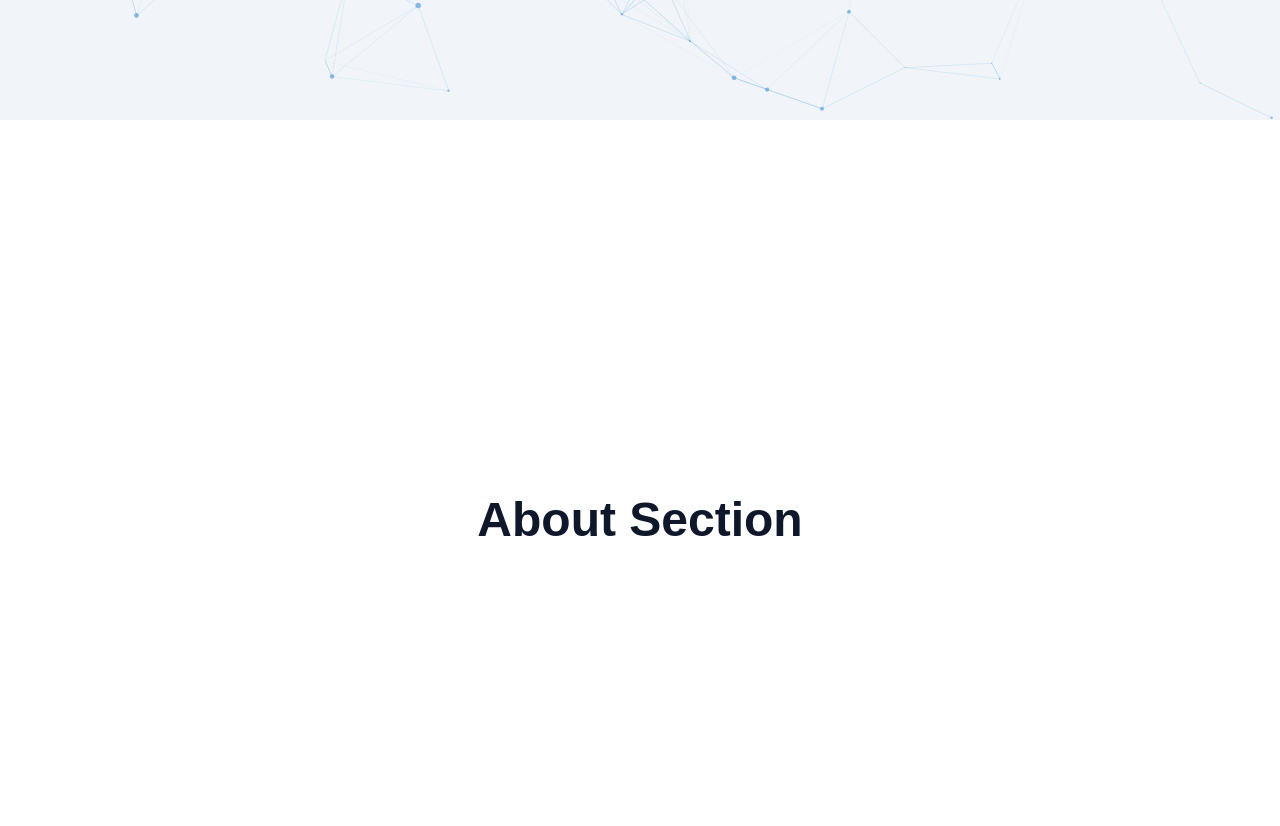
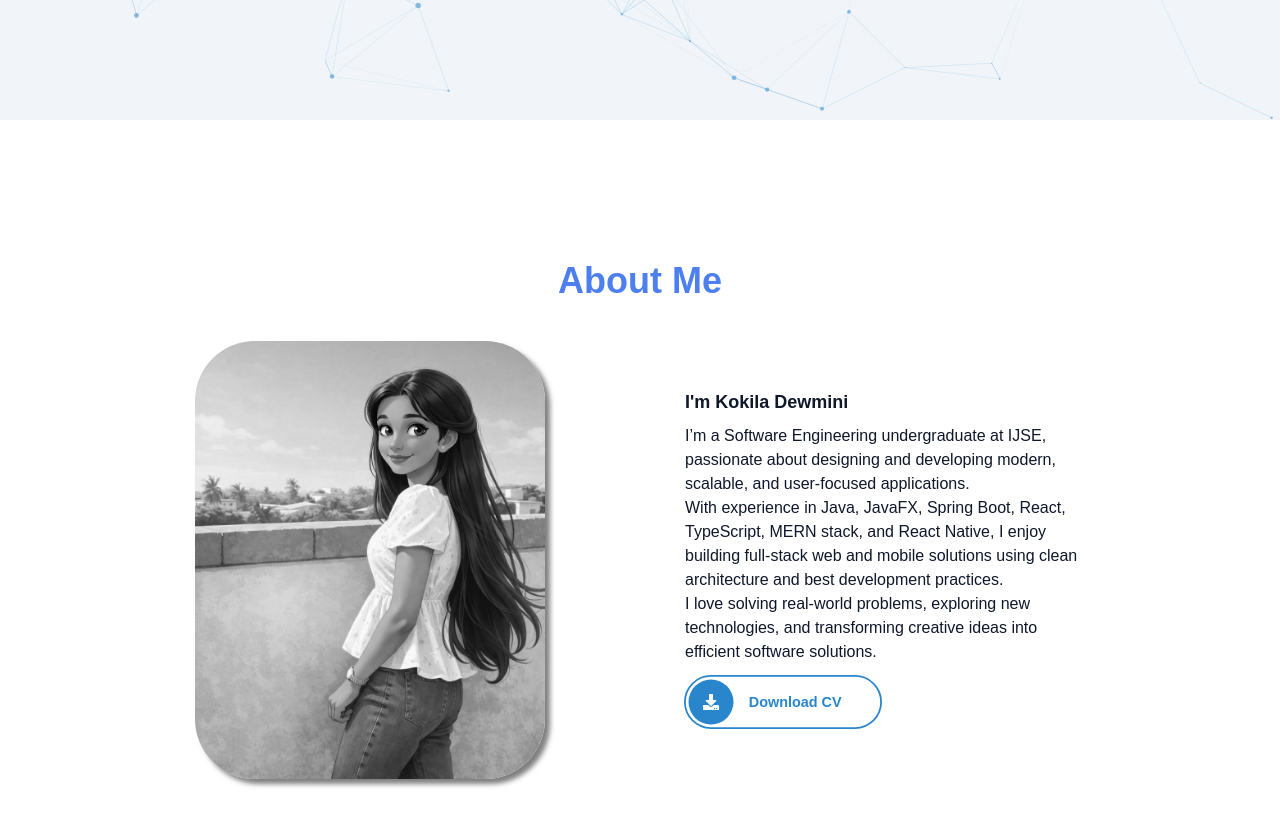
Before and after one commit to KokilaDev/My_Portfolio, a React (Vite) app: page / in a window 1280 px wide. Shown: the part 680-1506 px from the top of the page. Built offline with nearby package versions, Linux system fonts and the light colour scheme.

Commit message:
add about section

```diff
--- a/src/components/sections/About.tsx
+++ b/src/components/sections/About.tsx
@@ -1,9 +1,109 @@
+import { FaDownload } from "react-icons/fa";
+import aboutImage from "../../assets/images/about.jpeg";
+import myCV from "../../assets/lib/myCV.pdf";
+
 const About = () => {
   return (
-    <section className="min-h-screen flex items-center justify-center">
-      <h1 className="text-5xl font-bold">
-        About Section
-      </h1>
+    <section className="min-h-screen flex flex-col items-center justify-center overflow-hidden gap-10 text-left p-8">
+
+      <div>
+        <h1 className="text-left text-[var(--text-secondary)] text-4xl font-extrabold">
+          About Me
+        </h1>
+      </div>
+
+      <div className="flex flex-row justify-center items-center gap-10 max-w-[1000px]">
+
+        <div className="max-w-[400px] text-[var(--text)] w-[350px] rounded-[60px] shadow-[5px_5px_5px_rgba(0,0,0,0.5)] transition-all duration-500 ease-in-out">
+          <img
+            src={aboutImage}
+            alt="My Profile"
+            className="w-full rounded-[60px] shadow-[10px_10px_10px_rgba(86, 112, 170,0.5)] transition-all duration-500 ease-in-out h-auto max-w-lg transition-all duration-300 cursor-pointer filter grayscale hover:grayscale-0"
+          />
+        </div>
+
+        <div className="max-w-[500px] text-[var(--text)] pl-25 gap-10">
+
+          <h3 className="my-2 text-lg font-bold text-[var(--text)]">
+            I'm Kokila Dewmini
+          </h3>
+
+          <p className="text-[var(--text)] text-md">
+            I’m a Software Engineering undergraduate at IJSE, passionate about designing and developing modern, scalable, and user-focused applications.
+          </p>
+          <p className="text-[var(--text)] text-md">
+            With experience in Java, JavaFX, Spring Boot, React, TypeScript, MERN stack, and React Native, I enjoy building full-stack web and mobile solutions using clean architecture and best development practices.
+          </p>
+          <p className="text-[var(--text)] text-md">
+            I love solving real-world problems, exploring new technologies, and transforming creative ideas into efficient software solutions.
+          </p>
+
+          <div className="mt-2 -ml-3">
+            <a
+              href={myCV}
+              download="Kokila's CV"
+              className="
+                group relative inline-flex h-[60px] w-[220px]
+                items-center justify-center
+                rounded-full
+                border-2 border-[var(--second)]
+                bg-[rgba(253,253,253,0.22)]
+                transition-all duration-500
+                hover:bg-[rgba(108,151,190,0.4)]
+                scale-90
+                overflow-hidden
+              "
+            >
+              <span
+                className="
+                  absolute left-0 top-0 m-[3px]
+                  flex h-[50px] w-[50px]
+                  items-center justify-center
+                  rounded-full
+                  bg-[var(--second)]
+                  text-white
+                  transition-all duration-500
+                  group-hover:left-[calc(100%-56px)]
+                "
+              >
+                <FaDownload className="text-[var(--surface)] text-lg" />
+              </span>
+              <span
+                className="
+                  absolute left-[70px]
+                  text-center
+                  text-base
+                  font-bold
+                  text-[var(--second)]
+                  transition-all duration-500
+                  group-hover:left-[100px]
+                  group-hover:opacity-0
+                "
+              >
+                Download CV
+              </span>
+              <span
+                className="
+                  absolute left-[80px]
+                  text-center
+                  text-base
+                  font-bold
+                  text-[var(--subtext-secondary)]
+                  opacity-0
+                  transition-all duration-500
+                  group-hover:left-[32px]
+                  group-hover:opacity-100
+                "
+              >
+                Click here
+              </span>
+
+            </a>
+          </div>
+        </div>
+
+      </div>
+
     </section>
   );
 };
--- a/src/components/sections/Hero.tsx
+++ b/src/components/sections/Hero.tsx
@@ -196,7 +196,7 @@ const Hero = () => {
           </div>
         </div>
 
-        <div className="w-[280px] h-[300px] md:w-[350px] md:h-[380px] rounded-[600px] shadow-xl transition duration-300 hover:scale-105 mr-10">
+        <div className="w-[280px] h-[300px] md:w-[350px] md:h-[380px] rounded-[600px] shadow-xl transition duration-300 hover:scale-105 mr-20">
           <img
             src={heroImage}
             alt="My Profile"
--- a/src/index.css
+++ b/src/index.css
@@ -21,13 +21,16 @@ body{
 
   --surface: #f8fafc;
   --text: #0f172a;
+  --text-secondary: #4d7fef;
   --subtext: #1e293b;
+  --subtext-secondary: #145f97;
   --muted: #64748b;
   --primary: #0284c7;
   --border: #bfcde0;
 
   --first: #c90076;
   --second: #2986cc;
+  --third: #6A329F;
 
   --footer-bg: #0f172a;
   --footer-text: #f1f5f9;
```
Also changed, not shown: src/assets/images/about.jpeg (added), 1 other file (tests, documents, lock files or other folders).
